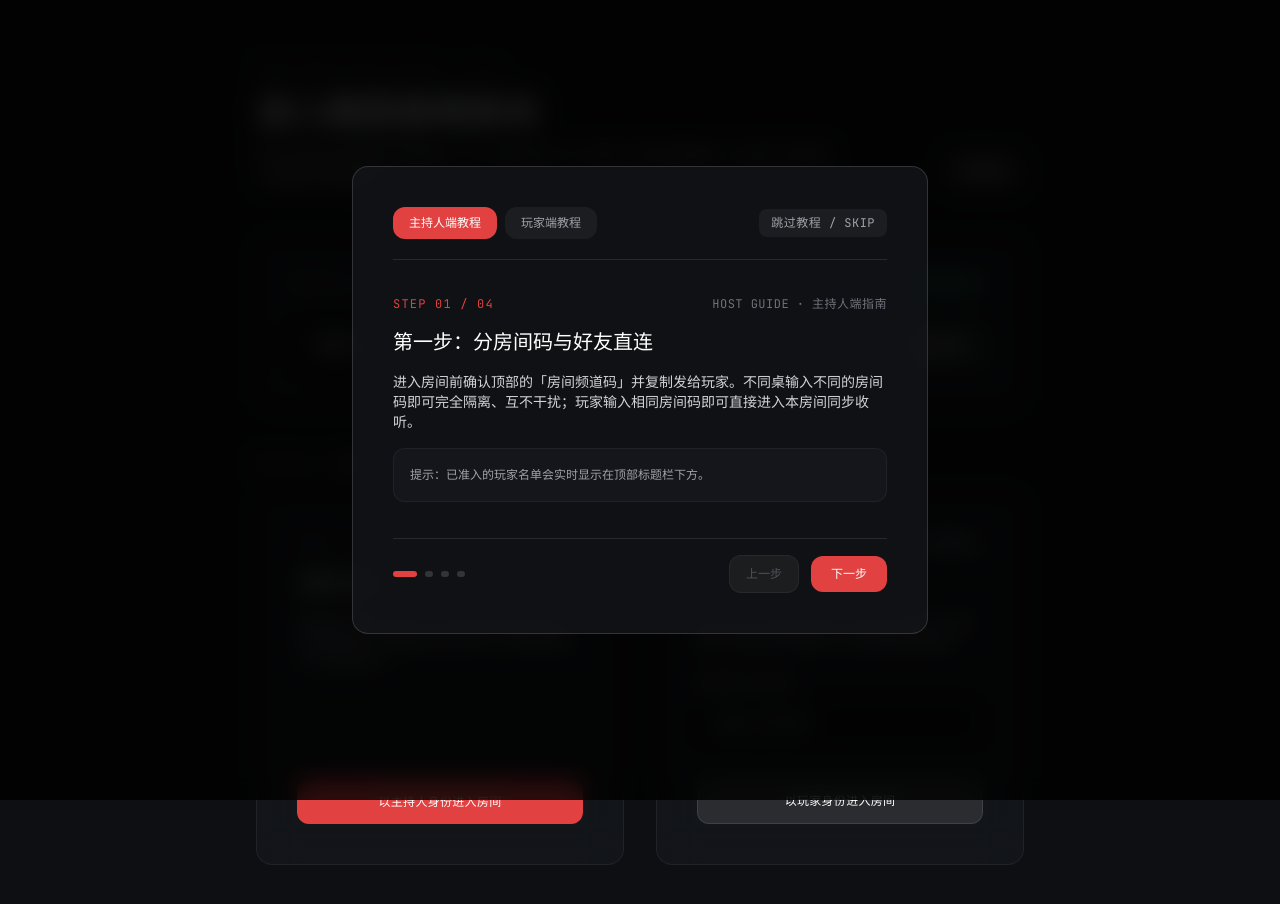
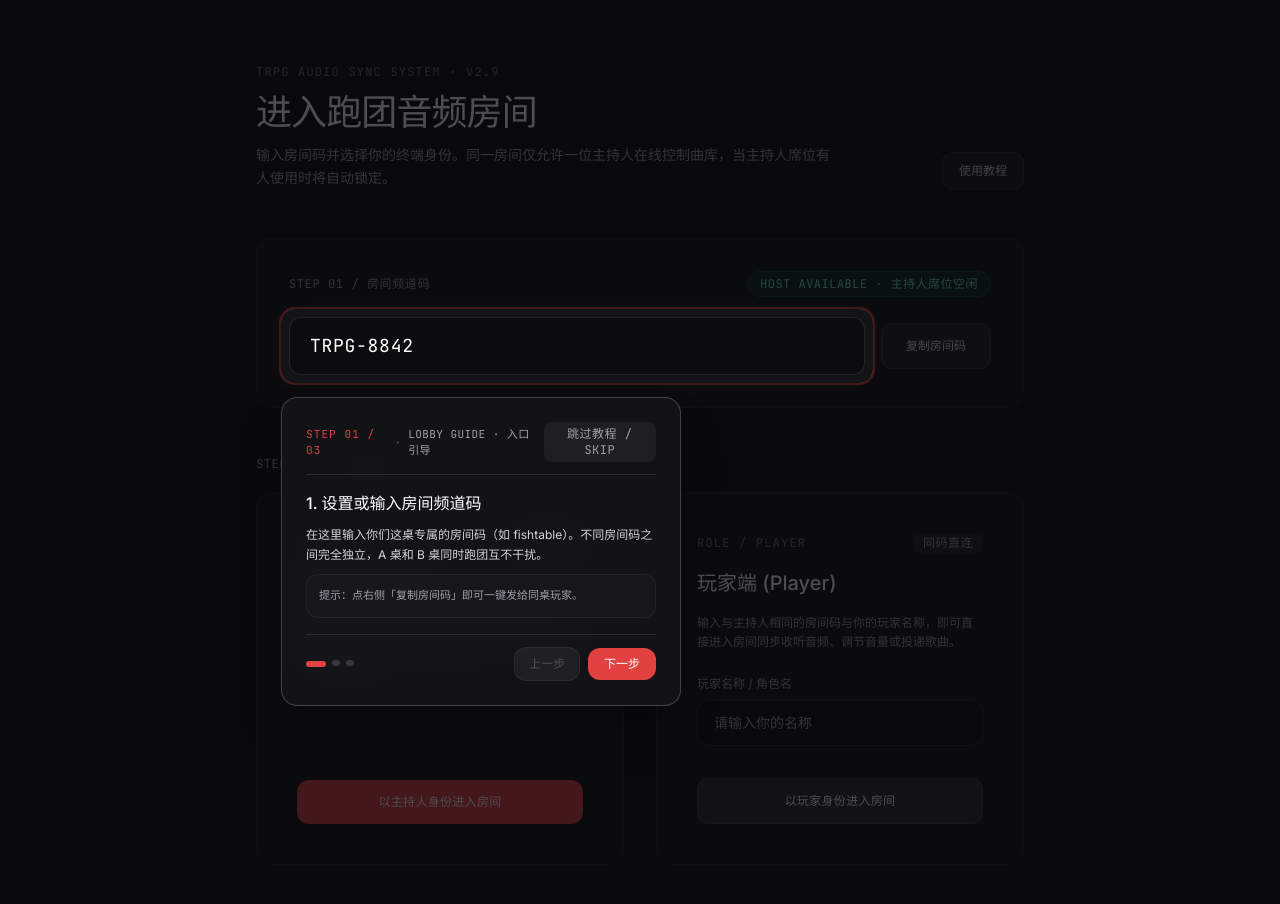
Before and after one commit to BoiledFiiiSH/CalamoontyAudio, a plain HTML site: page index.html in a window 1280 px wide. Both pictures are taken after a click on the button "使用教程". Drawn offline with nearby package versions, Linux system fonts and the light colour scheme.

Commit message:
Deploy TRPG Audio Studio

```diff
--- a/index.html
+++ b/index.html
@@ -207,7 +207,7 @@
       <div class="flex flex-col sm:flex-row sm:items-end justify-between gap-4">
         <div class="space-y-3">
           <div class="text-xs font-mono-code uppercase tracking-widest text-zinc-500">
-            TRPG AUDIO SYNC SYSTEM · v2.8
+            TRPG AUDIO SYNC SYSTEM · v2.9
           </div>
           <h1 class="text-3xl sm:text-4xl font-light text-white tracking-tight">
             进入跑团音频房间
@@ -344,7 +344,7 @@
           </span>
           <span class="text-zinc-600">·</span>
           <span class="text-xs font-mono-code text-zinc-400">
-            v2.8 · ROOM <strong id="header-room-code-text" class="text-zinc-200 font-normal">TRPG-8842</strong>
+            v2.9 · ROOM <strong id="header-room-code-text" class="text-zinc-200 font-normal">TRPG-8842</strong>
           </span>
         </div>
         <h1 id="room-title-display" class="text-2xl sm:text-3xl font-light text-white tracking-tight">
@@ -851,60 +851,62 @@
     </div>
   </div>
 
-  <!-- ========================================== -->
-  <!-- MODAL 5: INTERACTIVE TUTORIAL (SKIPPABLE)  -->
-  <!-- ========================================== -->
-  <div id="tutorial-modal" class="fixed inset-0 z-50 hidden bg-black/80 backdrop-blur-md flex items-center justify-center p-6">
-    <div class="glass-panel max-w-xl w-full p-8 sm:p-10 space-y-7 border border-white/15">
-      <!-- Top Bar: Role Tabs + Skip Button -->
-      <div class="flex flex-col sm:flex-row sm:items-center justify-between gap-4 border-b border-white/10 pb-5">
+  <!-- ========================================================= -->
+  <!-- INTERACTIVE SPOTLIGHT GUIDED TOUR (HIGHLIGHTS REAL UI)    -->
+  <!-- ========================================================= -->
+  <div id="tutorial-modal" class="fixed inset-0 z-50 hidden pointer-events-none">
+    <!-- Animated Spotlight Cutout Box around the active target element -->
+    <div id="tour-spotlight-box" style="position: fixed; top: 20%; left: 20%; width: 200px; height: 60px; border-radius: 14px; box-shadow: 0 0 0 9999px rgba(8, 9, 12, 0.72), 0 0 0 2px var(--accent), 0 0 28px var(--accent-soft); transition: all 0.28s cubic-bezier(0.22, 1, 0.36, 1); pointer-events: none; z-index: 51;"></div>
+
+    <!-- Floating Coachmark Popover Card positioned right next to the highlighted element -->
+    <div id="tour-popover-card" style="position: fixed; top: 30%; left: 20%; z-index: 52; transition: top 0.28s cubic-bezier(0.22, 1, 0.36, 1), left 0.28s cubic-bezier(0.22, 1, 0.36, 1);" class="pointer-events-auto glass-panel w-[340px] sm:w-[400px] p-6 space-y-4 border border-white/20 shadow-2xl">
+      <!-- Top Bar: Step Indicator + Skip Button -->
+      <div class="flex items-center justify-between gap-2 border-b border-white/10 pb-3">
         <div class="flex items-center gap-2">
-          <button id="tut-tab-host" onclick="switchTutorialTab('host')" class="px-4 py-2 rounded-xl text-xs font-medium btn-accent">
-            主持人端教程
-          </button>
-          <button id="tut-tab-player" onclick="switchTutorialTab('player')" class="px-4 py-2 rounded-xl text-xs font-medium bg-white/5 text-zinc-400 hover:text-white">
-            玩家端教程
-          </button>
+          <span id="tutorial-step-indicator" class="text-[11px] font-mono-code uppercase tracking-widest text-accent">
+            STEP 01 / 04
+          </span>
+          <span class="text-zinc-600">·</span>
+          <span id="tutorial-role-label" class="text-[11px] font-mono-code text-zinc-400">
+            界面实地引导
+          </span>
         </div>
 
-        <button onclick="skipTutorial()" class="text-xs font-mono-code text-zinc-400 hover:text-white px-3 py-1.5 rounded-lg bg-white/5 hover:bg-white/10 transition self-end sm:self-auto">
+        <button onclick="skipTutorial()" class="text-xs font-mono-code text-zinc-400 hover:text-white px-2.5 py-1 rounded-lg bg-white/5 hover:bg-white/10 transition">
           跳过教程 / SKIP
         </button>
       </div>
 
+      <!-- Hidden role tabs kept for compatibility -->
+      <div class="hidden">
+        <button id="tut-tab-host" onclick="switchTutorialTab('host')">主持人端教程</button>
+        <button id="tut-tab-player" onclick="switchTutorialTab('player')">玩家端教程</button>
+      </div>
+
       <!-- Step Content -->
-      <div class="space-y-4 py-2">
-        <div class="flex items-center justify-between">
-          <span id="tutorial-step-indicator" class="text-xs font-mono-code uppercase tracking-widest text-accent">
-            STEP 01 / 04
-          </span>
-          <span id="tutorial-role-label" class="text-xs font-mono-code text-zinc-500">
-            HOST GUIDE
-          </span>
-        </div>
-
-        <h3 id="tutorial-step-title" class="text-xl font-light text-white">
+      <div class="space-y-2.5">
+        <h3 id="tutorial-step-title" class="text-base font-medium text-white">
           教程标题
         </h3>
 
-        <p id="tutorial-step-desc" class="text-xs sm:text-sm text-zinc-300 leading-relaxed">
+        <p id="tutorial-step-desc" class="text-xs text-zinc-300 leading-relaxed">
           教程内容描述
         </p>
 
-        <div id="tutorial-step-tip" class="glass-card p-4 text-xs text-zinc-400 leading-relaxed">
+        <div id="tutorial-step-tip" class="glass-card p-3 text-[11px] text-zinc-400 leading-relaxed">
           提示详情
         </div>
       </div>
 
       <!-- Progress Dots & Navigation Footer -->
-      <div class="flex items-center justify-between pt-4 border-t border-white/10">
-        <div id="tutorial-dots" class="flex items-center gap-2"></div>
-
-        <div class="flex items-center gap-3">
-          <button id="btn-tut-prev" onclick="prevTutorialStep()" class="px-4 py-2.5 rounded-xl text-xs bg-white/5 hover:bg-white/10 text-zinc-300 border border-white/10 transition">
+      <div class="flex items-center justify-between pt-3 border-t border-white/10">
+        <div id="tutorial-dots" class="flex items-center gap-1.5"></div>
+
+        <div class="flex items-center gap-2">
+          <button id="btn-tut-prev" onclick="prevTutorialStep()" class="px-3.5 py-2 rounded-xl text-xs bg-white/5 hover:bg-white/10 text-zinc-300 border border-white/10 transition">
             上一步
           </button>
-          <button id="btn-tut-next" onclick="nextTutorialStep()" class="px-5 py-2.5 rounded-xl text-xs font-medium btn-accent">
+          <button id="btn-tut-next" onclick="nextTutorialStep()" class="px-4 py-2 rounded-xl text-xs font-medium btn-accent">
             下一步
           </button>
         </div>
@@ -999,43 +1001,76 @@
     // 1.5 INTERACTIVE TUTORIAL DATA & CONTROLLER (HOST & PLAYER)
     // =====================================================
     const TUTORIAL_STEPS = {
+      lobby: [
+        {
+          targetId: 'lobby-room-code-input',
+          title: '1. 设置或输入房间频道码',
+          desc: '在这里输入你们这桌专属的房间码（如 fishtable）。不同房间码之间完全独立，A 桌和 B 桌同时跑团互不干扰。',
+          tip: '提示：点右侧「复制房间码」即可一键发给同桌玩家。'
+        },
+        {
+          targetId: 'lobby-card-dm',
+          title: '2. 主持人（DM）唯一入口',
+          desc: '如果你是带团主持人，点击这里创建并开启房间。当房间里已有主持人在线时，此按钮会自动锁死，防止其他人误点。',
+          tip: '提示：必须由主持人先开启房间，玩家才能连入。'
+        },
+        {
+          targetId: 'btn-enter-as-player',
+          title: '3. 玩家同码直连入口',
+          desc: '如果你是玩家，在上方填好你的名字，确认房间码与主持人一致后点击此按钮即可直接进房，网页会自动记住你的名字与房间码。',
+          tip: '提示：若主持人尚未开房，页面会提示「房间不存在」。'
+        }
+      ],
       host: [
         {
-          title: '第一步：分房间码与好友直连',
-          desc: '进入房间前确认顶部的「房间频道码」并复制发给玩家。不同桌输入不同的房间码即可完全隔离、互不干扰；玩家输入相同房间码即可直接进入本房间同步收听。',
-          tip: '提示：已准入的玩家名单会实时显示在顶部标题栏下方。'
+          targetId: 'btn-open-import',
+          title: '1. 导入本地音频与在线链接',
+          desc: '点击这里的「+ 导入音频或链接」，可多选上传电脑里的 MP3 / WAV 等音频文件（永久保存在你的浏览器本地仓库，刷新不丢失），或添加在线链接。',
+          tip: '提示：玩家进房后，系统会自动按优先级将你播放的曲目同步给玩家。'
         },
         {
-          title: '第二步：导入本地音频与在线 / B站链接',
-          desc: '初始曲库为空。点击右上角或右侧仓库的「+ 导入音频」，你可以一次性多选上传电脑里的 MP3 / WAV / OGG 音频文件（自动保存在你的浏览器本地仓库，刷新不丢失），或添加在线音频直链。',
-          tip: '提示：如需使用 Bilibili 视频音乐，可运行配套的 trpg_audio_helper.py 提取高音质音频后拖入曲库。'
+          targetId: 'repo-search-input',
+          title: '2. 右侧歌曲仓库与快速检索',
+          desc: '你导入的所有音频都会列在右侧仓库中。可以通过上方的文件夹分类切换，或在此搜索框按歌曲名、Tag 标签、代号快速找到需要的配乐。',
+          tip: '提示：点击任意曲目上的「播放」按钮，即可将其送入左侧混音台。'
         },
         {
-          title: '第三步：左右分栏混音、进度拖动与场景开关',
-          desc: '右侧「歌曲仓库」用于按文件夹、名称、Tag 或代号检索曲目；点击「播放」后，音轨会出现在左侧「正在播放的混音轨」中。你可以同时叠放多条音频，独立调节每条音轨的音量、拖动播放进度条，或将当前组合保存为「场景预设（Scenes）」随时一键开启或关闭。',
-          tip: '提示：勾选「1.5秒平滑淡入淡出」可让切歌与开关过渡更自然。'
+          targetId: 'active-mixer-channels',
+          title: '3. 左侧多轨混音台与进度拖动',
+          desc: '正在播放的所有音轨都会集中在左侧。你可以同时叠放多首环境音与 BGM，独立调节每条音轨的音量，或直接拖动进度条（PROGRESS）跳转时间。',
+          tip: '提示：勾选上方「1.5秒平滑淡入淡出」可让切歌过渡更自然。'
         },
         {
-          title: '第四步：审批玩家投递与同步房间外观',
-          desc: '当玩家向你投递歌曲时，顶部会弹出通知并显示歌曲名与玩家名，你可选择「通过并立即播放」、「仅收入曲库」或「拒绝」。点击顶部「房间外观」还可自定义强调色与背景图，房间内的所有玩家端会自动同步视觉效果。',
-          tip: '提示：你可以随时点击顶部导航栏的「使用教程」再次查看本指南。'
+          targetId: 'scene-presets-bar',
+          title: '4. 场景组合预设（Scenes）开关',
+          desc: '当你同时调好几条音轨的音量（比如雨声 + 战斗曲）后，点上方「保存为场景预设」就会生成场景按钮。点击场景即可一键开启（ON）或关闭（OFF）整套组合。',
+          tip: '提示：系统会自动优先把场景关联的歌曲预热同步给玩家。'
+        },
+        {
+          targetId: 'btn-open-theme',
+          title: '5. 房间外观定制与全员同步',
+          desc: '点击「房间外观」可以自定义本房间的高亮强调色或上传背景图。外观仅对当前房间生效，房间内的所有玩家会自动同步显示。',
+          tip: '提示：退回主界面或去其他房间会自动恢复，不会串房间。'
         }
       ],
       player: [
         {
-          title: '第一步：输入房间码直接进入房间',
-          desc: '在入口大厅输入主持人发给你的「房间频道码」，在右侧玩家卡片填写你的「玩家名称 / 角色名」，然后点击「以玩家身份进入房间」即可直接连线进入。',
-          tip: '提示：如果提示房间不存在，请提醒主持人先以主持人身份开启该房间码。'
+          targetId: 'btn-unlock-audio',
+          title: '1. 点击校准并激活声音',
+          desc: '刚进入房间或刷新网页后，请先点击一次这里的「校准并激活音频」，用于解锁浏览器的自动播放限制，确保能立刻听到主持人的音乐。',
+          tip: '提示：系统会优先同步并播放主持人当前正在播放的曲目。'
         },
         {
-          title: '第二步：校准音频与调节个人总音量',
-          desc: '进入房间后，先点击一次「校准并激活音频」以解锁浏览器的自动播放限制。当主持人播放或混音多条音轨时，你会实时同步听到完全一致的声音。',
-          tip: '提示：拖动页面中央的「整体音量调节」滑块或点击「静音」仅影响你自己的耳机音量，不会干扰其他人。'
+          targetId: 'player-master-slider',
+          title: '2. 调节你自己的耳机总音量',
+          desc: '左右拖动这根滑块（或点击左侧「静音」）可以随时调节你自己听到的整体音量大小，完全不会影响主持人和其他玩家。',
+          tip: '提示：下方「清理本地音频缓存」可在跑完团后一键释放浏览器空间。'
         },
         {
-          title: '第三步：向主持人申请播放歌曲',
-          desc: '如果你想在跑团时播放角色专属配乐或推荐曲目，点击下方折叠栏「向主持人申请播放歌曲」即可展开面板，上传本地音频文件或粘贴链接后发送申请（系统会自动附带你的玩家名称，无需重复填写）。',
-          tip: '提示：主持人通过或拒绝你的申请后，面板底部的「申请回执」会实时显示结果提示。'
+          targetId: 'player-drawer-arrow',
+          title: '3. 展开面板向主持人投递歌曲',
+          desc: '想向主持人推荐或申请播放角色曲时，点击这里即可展开折叠面板，上传本地音频文件或粘贴链接发送给主持人审批。',
+          tip: '提示：主持人点击通过或拒绝后，展开面板底部会实时显示回执结果。'
         }
       ]
     };
@@ -1043,11 +1078,20 @@
     let currentTutRole = 'host';
     let currentTutIndex = 0;
 
+    function getActiveTutorialKey() {
+      if (state.viewStage === 'lobby') return 'lobby';
+      return state.role === 'player' ? 'player' : 'host';
+    }
+
     window.openTutorialModal = function(role) {
-      currentTutRole = role === 'player' ? 'player' : 'host';
+      if (state.viewStage === 'lobby') {
+        currentTutRole = 'lobby';
+      } else {
+        currentTutRole = role === 'player' ? 'player' : 'host';
+      }
       currentTutIndex = 0;
+      openModal('tutorial-modal');
       renderTutorialStep();
-      openModal('tutorial-modal');
     };
 
     window.openCurrentRoleTutorial = function() {
@@ -1080,33 +1124,82 @@
     window.skipTutorial = function() {
       if (currentTutRole === 'host') {
         state.tutorialSeenHost = true;
-      } else {
+      } else if (currentTutRole === 'player') {
         state.tutorialSeenPlayer = true;
       }
       saveStateToLocalStorage();
       closeModal('tutorial-modal');
     };
+
+    function positionTourSpotlight() {
+      const modal = document.getElementById('tutorial-modal');
+      if (!modal || modal.classList.contains('hidden')) return;
+      const steps = TUTORIAL_STEPS[currentTutRole] || [];
+      const step = steps[currentTutIndex] || steps[0];
+      if (!step) return;
+
+      const targetEl = document.getElementById(step.targetId);
+      const spotBox = document.getElementById('tour-spotlight-box');
+      const popCard = document.getElementById('tour-popover-card');
+      if (!spotBox || !popCard) return;
+
+      if (!targetEl) {
+        spotBox.style.opacity = '0';
+        popCard.style.top = '50%';
+        popCard.style.left = '50%';
+        popCard.style.transform = 'translate(-50%, -50%)';
+        return;
+      }
+
+      spotBox.style.opacity = '1';
+      popCard.style.transform = 'none';
+
+      const rect = targetEl.getBoundingClientRect();
+      const pad = 8;
+      const sTop = Math.max(8, rect.top - pad);
+      const sLeft = Math.max(8, rect.left - pad);
+      const sWidth = Math.min(window.innerWidth - 16, rect.width + pad * 2);
+      const sHeight = Math.max(36, rect.height + pad * 2);
+
+      spotBox.style.top = sTop + 'px';
+      spotBox.style.left = sLeft + 'px';
+      spotBox.style.width = sWidth + 'px';
+      spotBox.style.height = sHeight + 'px';
+
+      const popWidth = Math.min(390, window.innerWidth - 24);
+      const popHeight = popCard.offsetHeight || 230;
+      const vw = window.innerWidth;
+      const vh = window.innerHeight;
+
+      // Prefer placing popover below target; if not enough space below, place above; otherwise beside
+      let pTop = sTop + sHeight + 14;
+      if (pTop + popHeight > vh - 12) {
+        pTop = sTop - popHeight - 14;
+      }
+      if (pTop < 12) {
+        pTop = Math.max(12, Math.min(vh - popHeight - 12, sTop));
+      }
+
+      let pLeft = sLeft;
+      if (pLeft + popWidth > vw - 12) {
+        pLeft = Math.max(12, vw - popWidth - 12);
+      }
+
+      popCard.style.top = pTop + 'px';
+      popCard.style.left = pLeft + 'px';
+    }
 
     function renderTutorialStep() {
       const steps = TUTORIAL_STEPS[currentTutRole] || [];
       const step = steps[currentTutIndex] || steps[0];
       if (!step) return;
 
-      const hostTab = document.getElementById('tut-tab-host');
-      const playerTab = document.getElementById('tut-tab-player');
-      if (hostTab && playerTab) {
-        hostTab.className = currentTutRole === 'host'
-          ? 'px-4 py-2 rounded-xl text-xs font-medium btn-accent'
-          : 'px-4 py-2 rounded-xl text-xs font-medium bg-white/5 text-zinc-400 hover:text-white';
-        playerTab.className = currentTutRole === 'player'
-          ? 'px-4 py-2 rounded-xl text-xs font-medium btn-accent'
-          : 'px-4 py-2 rounded-xl text-xs font-medium bg-white/5 text-zinc-400 hover:text-white';
-      }
-
       document.getElementById('tutorial-step-indicator').textContent =
         'STEP 0' + (currentTutIndex + 1) + ' / 0' + steps.length;
       document.getElementById('tutorial-role-label').textContent =
-        currentTutRole === 'host' ? 'HOST GUIDE · 主持人端指南' : 'PLAYER GUIDE · 玩家端指南';
+        currentTutRole === 'lobby'
+          ? 'LOBBY GUIDE · 入口引导'
+          : (currentTutRole === 'host' ? 'HOST GUIDE · 主持人端引导' : 'PLAYER GUIDE · 玩家端引导');
       document.getElementById('tutorial-step-title').textContent = step.title;
       document.getElementById('tutorial-step-desc').textContent = step.desc;
       document.getElementById('tutorial-step-tip').textContent = step.tip;
@@ -1114,7 +1207,7 @@
       const dotsEl = document.getElementById('tutorial-dots');
       if (dotsEl) {
         dotsEl.innerHTML = steps.map((_, idx) => `
-          <button onclick="jumpTutorialStep(${idx})" class="h-1.5 rounded-full transition-all ${idx === currentTutIndex ? 'w-6 btn-accent' : 'w-2 bg-white/15 hover:bg-white/30'}"></button>
+          <button onclick="jumpTutorialStep(${idx})" class="h-1.5 rounded-full transition-all ${idx === currentTutIndex ? 'w-5 btn-accent' : 'w-2 bg-white/15 hover:bg-white/30'}"></button>
         `).join('');
       }
 
@@ -1123,13 +1216,26 @@
       if (prevBtn) {
         prevBtn.disabled = currentTutIndex === 0;
         prevBtn.className = currentTutIndex === 0
-          ? 'px-4 py-2.5 rounded-xl text-xs bg-white/5 text-zinc-600 border border-white/5 cursor-not-allowed'
-          : 'px-4 py-2.5 rounded-xl text-xs bg-white/5 hover:bg-white/10 text-zinc-300 border border-white/10 transition';
+          ? 'px-3.5 py-2 rounded-xl text-xs bg-white/5 text-zinc-600 border border-white/5 cursor-not-allowed'
+          : 'px-3.5 py-2 rounded-xl text-xs bg-white/5 hover:bg-white/10 text-zinc-300 border border-white/10 transition';
       }
       if (nextBtn) {
-        nextBtn.textContent = currentTutIndex === steps.length - 1 ? '完成教程' : '下一步';
-      }
-    }
+        nextBtn.textContent = currentTutIndex === steps.length - 1 ? '完成引导' : '下一步';
+      }
+
+      const targetEl = document.getElementById(step.targetId);
+      if (targetEl && targetEl.scrollIntoView) {
+        try {
+          targetEl.scrollIntoView({ behavior: 'smooth', block: 'center' });
+        } catch (e) {}
+      }
+      positionTourSpotlight();
+      setTimeout(positionTourSpotlight, 180);
+      setTimeout(positionTourSpotlight, 380);
+    }
+
+    window.addEventListener('resize', positionTourSpotlight);
+    window.addEventListener('scroll', positionTourSpotlight, true);
 
     window.jumpTutorialStep = function(idx) {
       currentTutIndex = idx;
```
